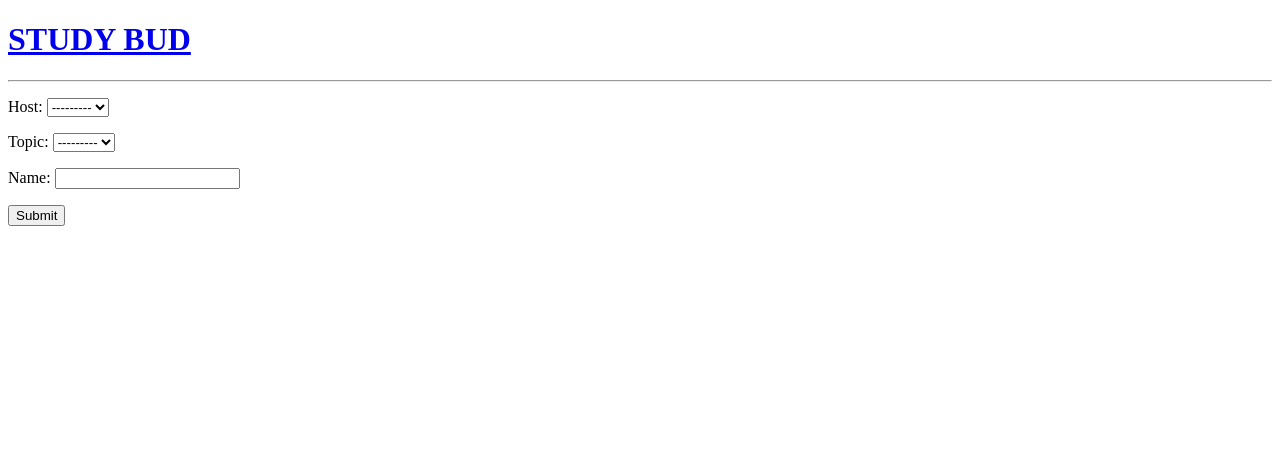
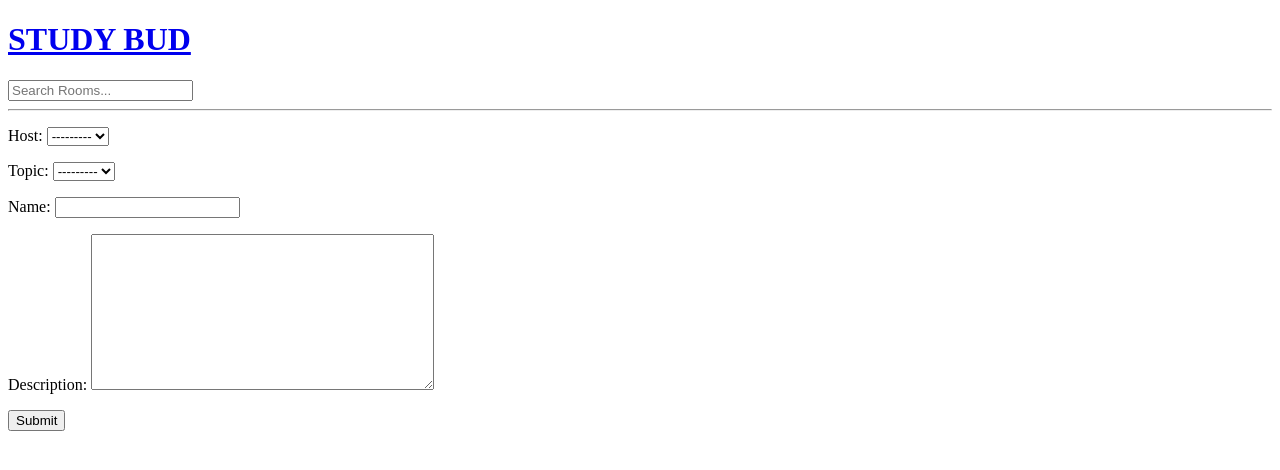
Before and after one commit to kmehta-netmatic/studybud, a Django app: page /create-room/ in a window 1280 px wide. Shown: the top 470 px of the page. Run offline with Django 4.2, Linux system fonts and the light colour scheme; data that the repository does not hold is empty.

Commit message:
Updated search bar configuration and other bugfix

```diff
--- a/base/forms.py
+++ b/base/forms.py
@@ -5,4 +5,4 @@ class RoomForm(ModelForm):
 
     class Meta:
         model = models.Room
-        fields = ['host', 'topic', 'name']
+        fields = ['host', 'topic', 'name', 'description']
--- a/base/templates/base/delete.html
+++ b/base/templates/base/delete.html
@@ -6,6 +6,8 @@
     <form method="POST" action="">
         {% csrf_token %}
         <h3> Are you sure you want to delete this {{obj}}?<br> <br>
+        <a href="{{request.META.HTTP_REFERER}}"> Go Back </a>
+        <br>
         <input type='submit' value='Confirm' />
     </form>
 
--- a/studybud/settings.py
+++ b/studybud/settings.py
@@ -115,7 +115,7 @@ USE_I18N = True
 
 USE_TZ = True
 
-ALLOWED_HOSTS = ['10.10.10.45', 'localhost', '127.0.0.1']
+ALLOWED_HOSTS = ['10.63.79.80', '10.10.10.45', 'localhost', '127.0.0.1']
 
 # Static files (CSS, JavaScript, Images)
 # https://docs.djangoproject.com/en/4.1/howto/static-files/
--- a/templates/navbar.html
+++ b/templates/navbar.html
@@ -2,4 +2,7 @@
     <h1> STUDY BUD </h1>
 </a>
 
+<form method="GET" action="{% url 'home' %}">
+    <input type="text" name="search_for" placeholder="Search Rooms..." />
+</form>
 <hr>
```
